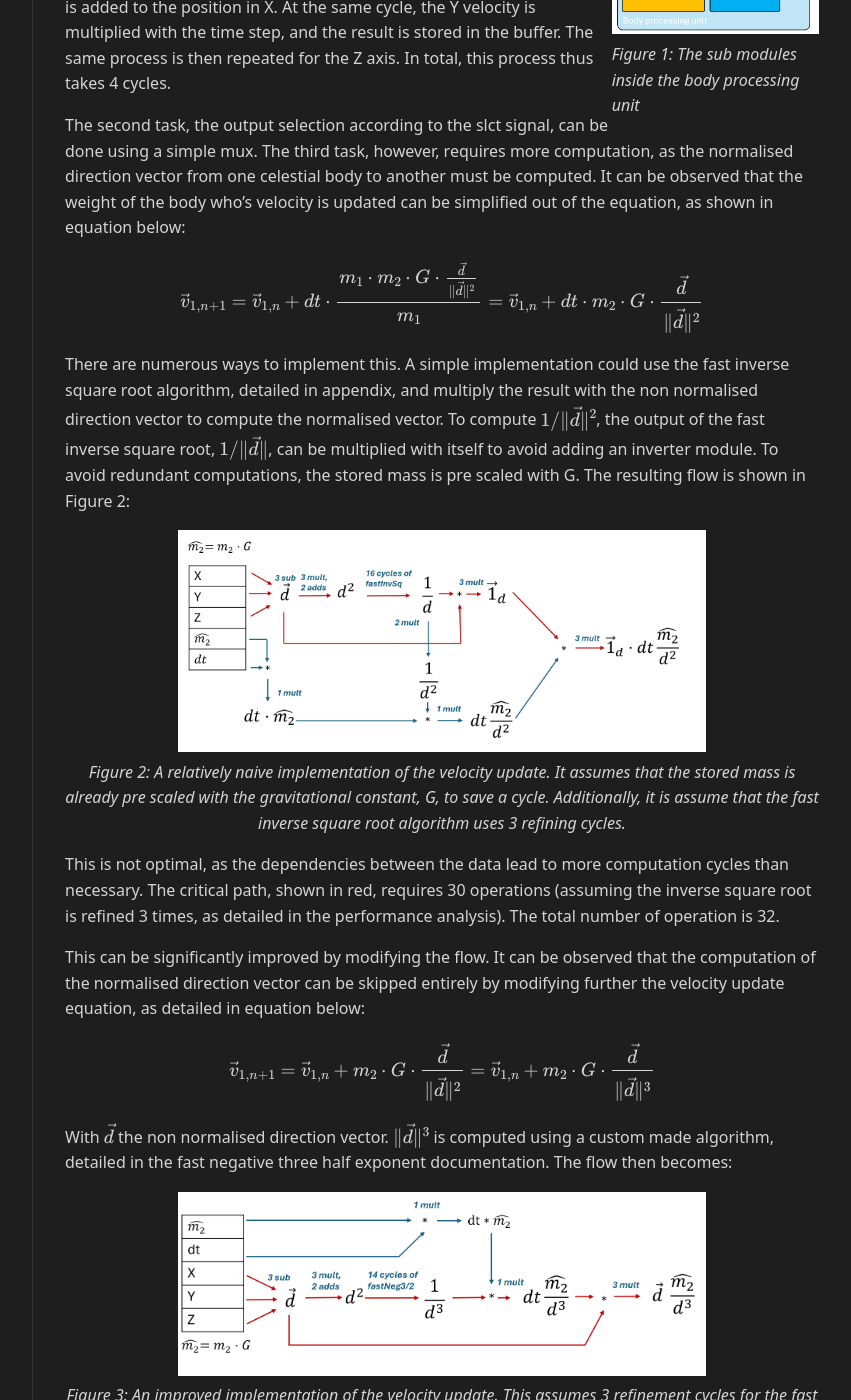
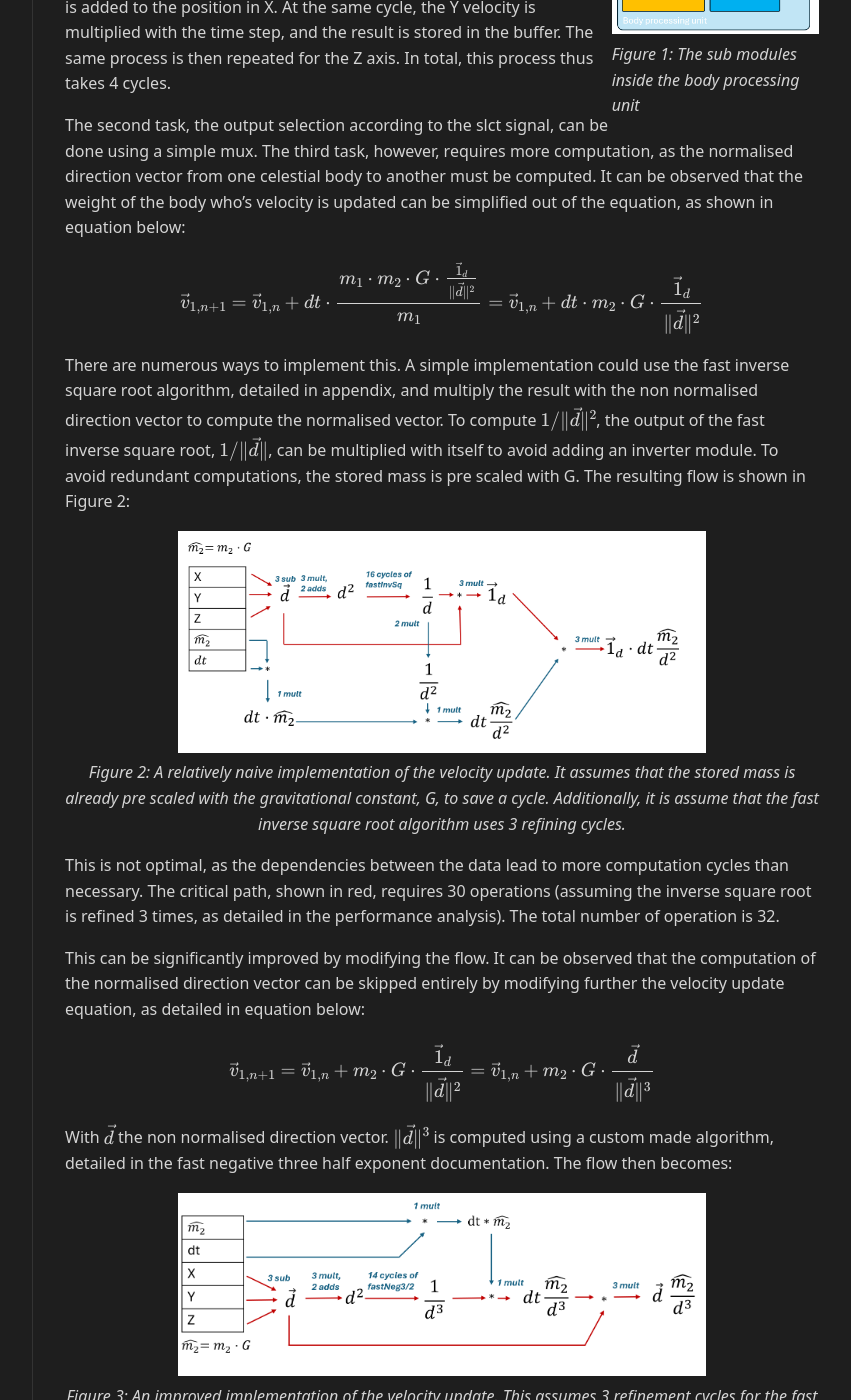
Before and after one commit to Vyndicta/Celestial, a Jekyll site: the page built from docs/celestial-accelerator-docs/modules/object-processing-unit.md, in a window 1280 px wide and 1400 px high, scrolled down 1017 px. Shown: the whole window, without its empty margins (249-1100 px from the left). Built offline with Jekyll 4.4.1, drawn with Linux system fonts in a browser that asks for light colours; our own code applies the rules of GitHub Pages for plain Markdown files.

Commit message:
Updating the doc

```diff
--- a/docs/celestial-accelerator-docs/modules/object-processing-unit.md
+++ b/docs/celestial-accelerator-docs/modules/object-processing-unit.md
@@ -42,7 +42,7 @@ Since the adder/subtracter and multiplier modules can be used in parallel, the p
 The second task, the output selection according to the slct signal, can be done using a simple mux. The third task, however, requires more computation, as the normalised direction vector from one celestial body to another must be computed. It can be observed that the weight of the body who's velocity is updated can be simplified out of the equation, as shown in equation below:
 
 $$
-\vec{v}_{1,n+1} = \vec{v}_{1,n} +  dt \cdot \frac{m_1 \cdot m_2 \cdot G \cdot \frac{\vec{d}}{\|\vec{d}\|^2}}{m_1} =  \vec{v}_{1,n} +  dt \cdot m_2 \cdot G \cdot \frac{\vec{d}}{\|\vec{d}\|^2}
+\vec{v}_{1,n+1} = \vec{v}_{1,n} +  dt \cdot \frac{m_1 \cdot m_2 \cdot G \cdot \frac{\vec{1}_d}{\|\vec{d}\|^2}}{m_1} =  \vec{v}_{1,n} +  dt \cdot m_2 \cdot G \cdot \frac{\vec{1}_d}{\|\vec{d}\|^2}
 $$
 
  There are numerous ways to implement this. A simple implementation could use the fast
@@ -63,7 +63,7 @@ This is not optimal, as the dependencies between the data lead to more computati
 This can be significantly improved by modifying the flow. It can be observed that the computation of the normalised direction vector can be skipped entirely by modifying further the velocity update equation, as detailed in equation below:
 
 $$
-\vec{v}_{1,n+1} = \vec{v}_{1,n} + m_2 \cdot G \cdot \frac{\vec{d}}{\|\vec{d}\|^2} =  \vec{v}_{1,n} + m_2 \cdot G \cdot \frac{\vec{d}}{\|\vec{d}\|^3}
+\vec{v}_{1,n+1} = \vec{v}_{1,n} + m_2 \cdot G \cdot \frac{\vec{1}_d}{\|\vec{d}\|^2} =  \vec{v}_{1,n} + m_2 \cdot G \cdot \frac{\vec{d}}{\|\vec{d}\|^3}
 $$
 
 
```
